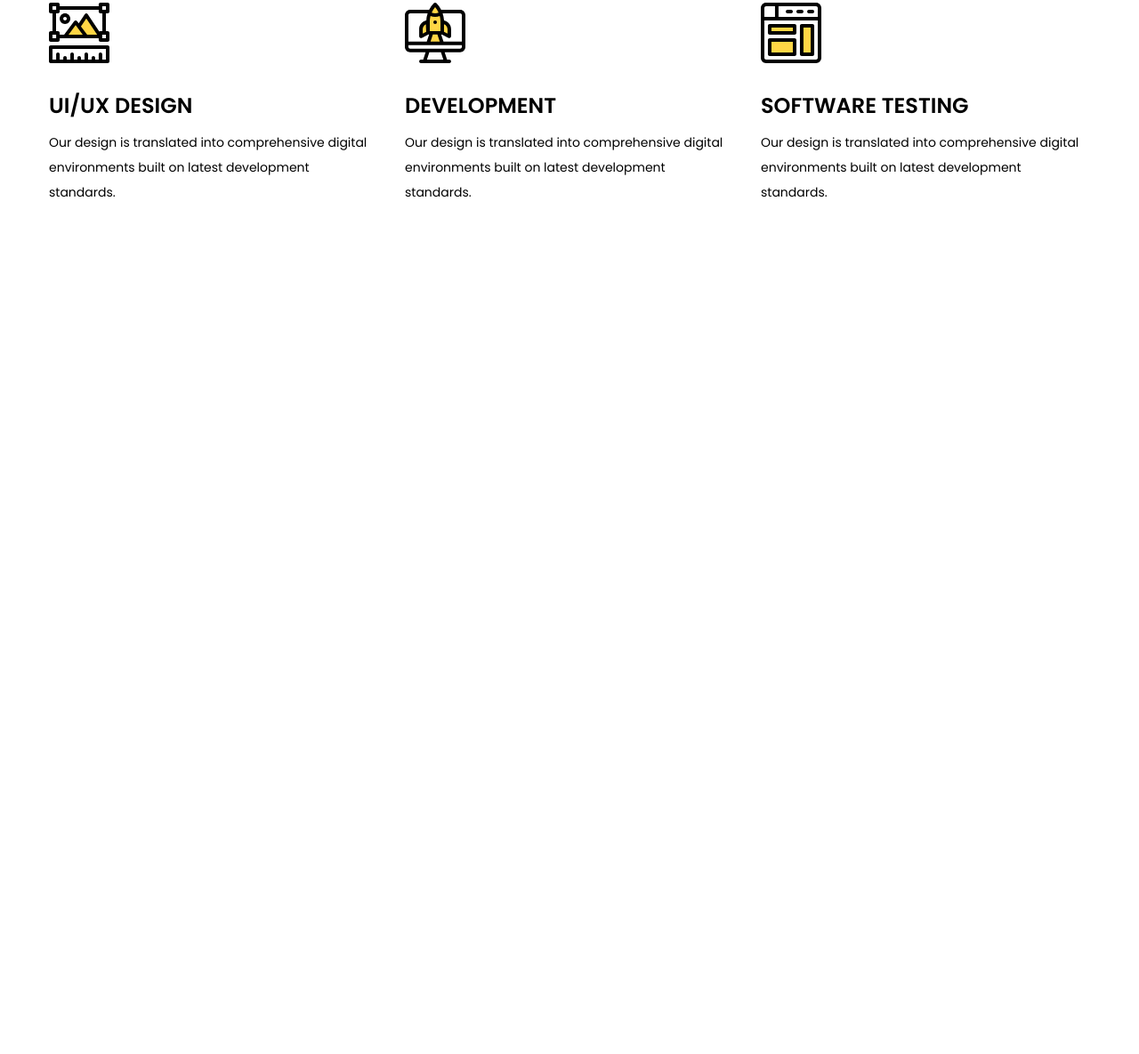
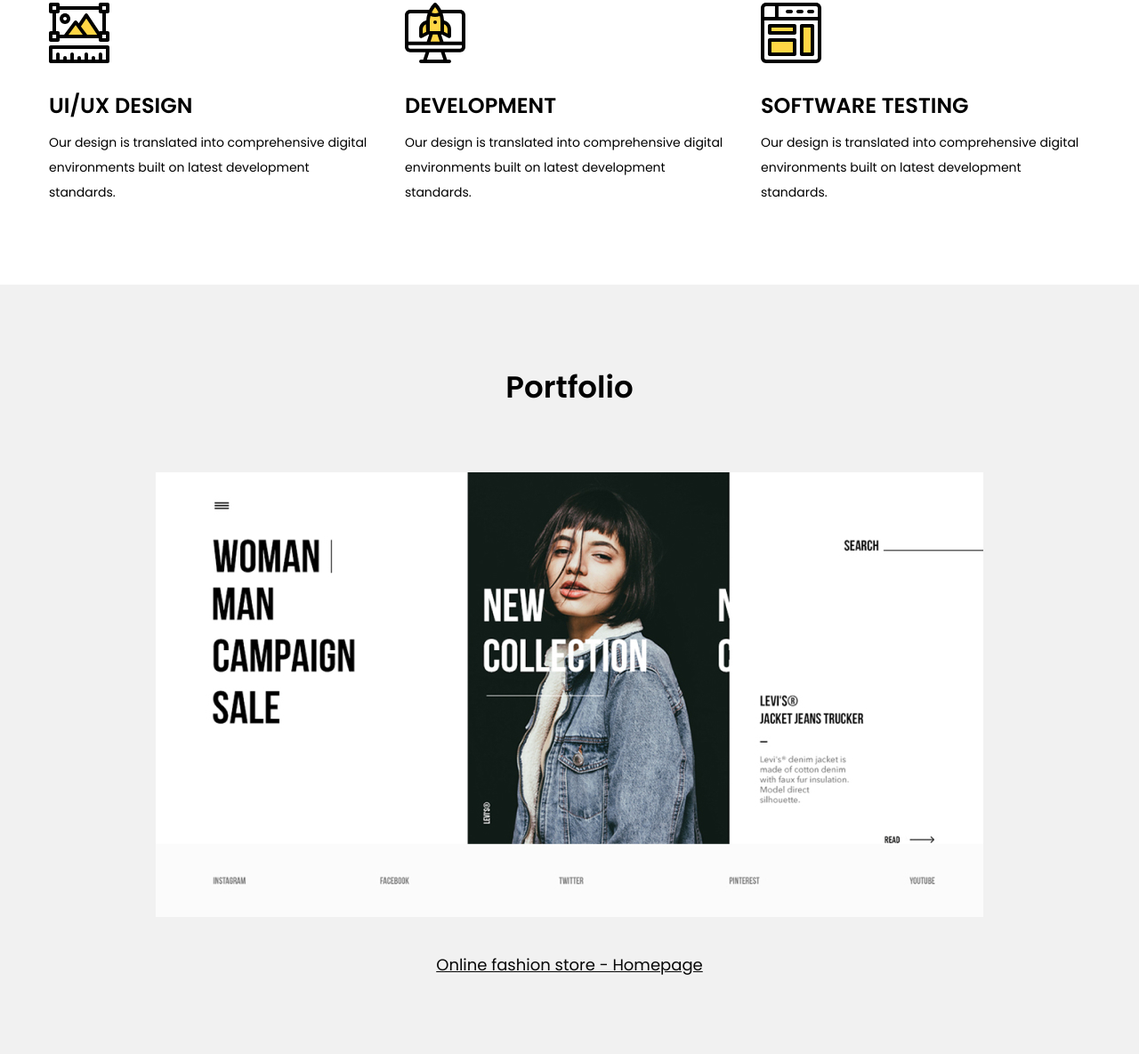
Before and after one commit to markdamolotov/freelancer_portfolio_landing, a plain HTML site: page index.html in a window 1280 px wide. Shown: the part 857-2042 px from the top of the page at 89% size. Before the commit the page ends 1177 px from the top, so only its background shows below. Drawn offline with Linux system fonts and the light colour scheme.

Commit message:
add portfolio

```diff
--- a/css/main.css
+++ b/css/main.css
@@ -11,6 +11,11 @@ body {
   max-width: 1230px;
   padding: 0 30px;
   margin: 0 auto;
+}
+
+.title-1 {
+  font-size: 34px;
+  font-weight: 600;
 }
 
 /* header */
@@ -109,3 +114,36 @@ body {
   font-weight: 600;
   text-transform: uppercase;
 }
+
+/* portfolio */
+
+.portfolio {
+  padding: 90px 0;
+  background-color: #f1f1f1;
+}
+
+.portfolio-title {
+  margin-bottom: 70px;
+  text-align: center;
+}
+
+.project {
+  text-align: center;
+}
+
+.project + .project {
+  margin-top: 90px;
+}
+
+.project-img {
+  margin-bottom: 40px;
+}
+
+.project-title {
+  font-size: 18px;
+}
+
+.project-title a {
+  color: #070707;
+  text-decoration: underline;
+}
--- a/index.html
+++ b/index.html
@@ -62,6 +62,26 @@
     </div>
   </section>
 
+  <section class="portfolio">
+    <div class="container">
+      <div class="portfolio-title">
+        <h2 class="title-1">Portfolio</h2>
+      </div>
+      <div class="project">
+        <img class="project-img" src="./img/portfolio/portfolio_1.jpg" alt="Online fashion store">
+        <h3 class="project-title"><a href="#!">Online fashion store - Homepage</a></h3>
+      </div>
+      <div class="project">
+        <img class="project-img" src="./img/portfolio/portfolio_2.jpg" alt="Reebok Store">
+        <h3 class="project-title"><a href="#!">Reebok Store - Concept</a></h3>
+      </div>
+      <div class="project">
+        <img class="project-img" src="./img/portfolio/portfolio_3.jpg" alt="Braun Landing Page">
+        <h3 class="project-title"><a href="#!">Braun Landing Page - Concept</a></h3>
+      </div>
+    </div>
+  </section>
+
   <script src="./js/main.js"></script>
 </body>
 </html>
```
